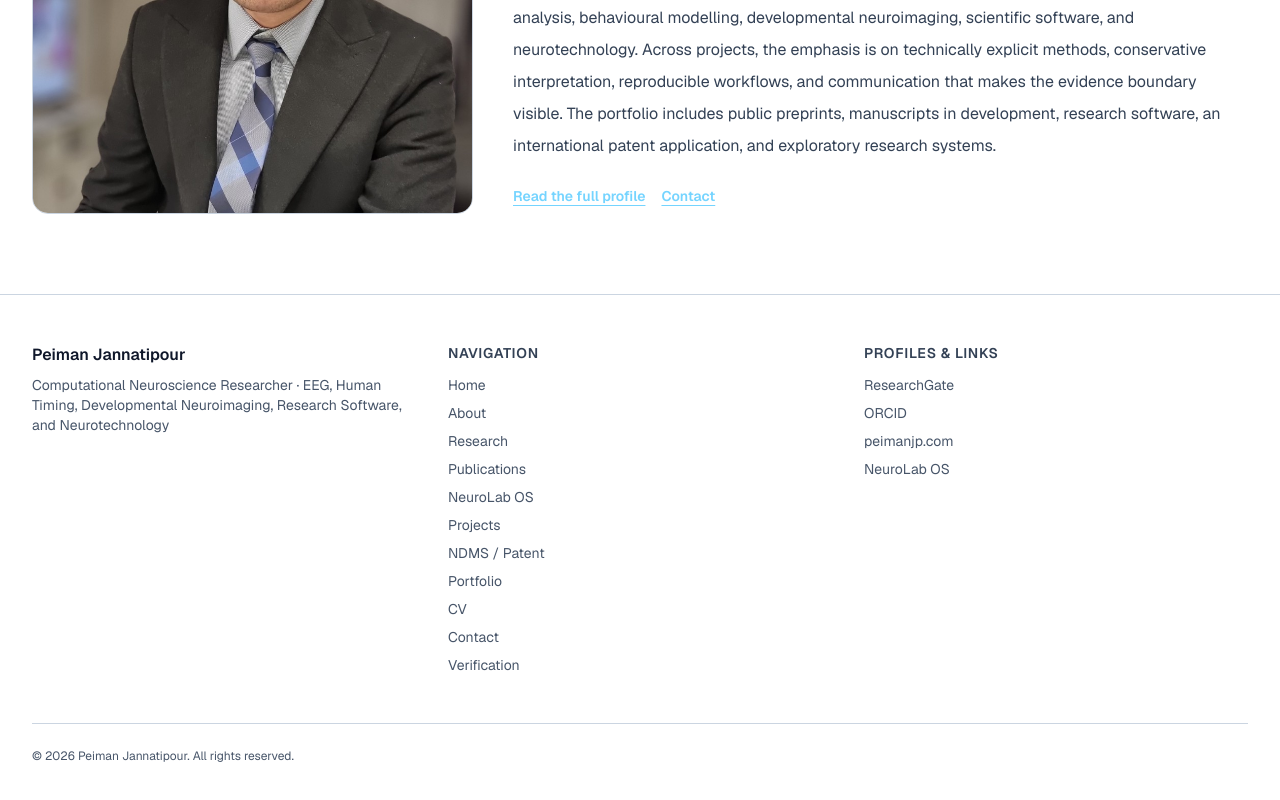
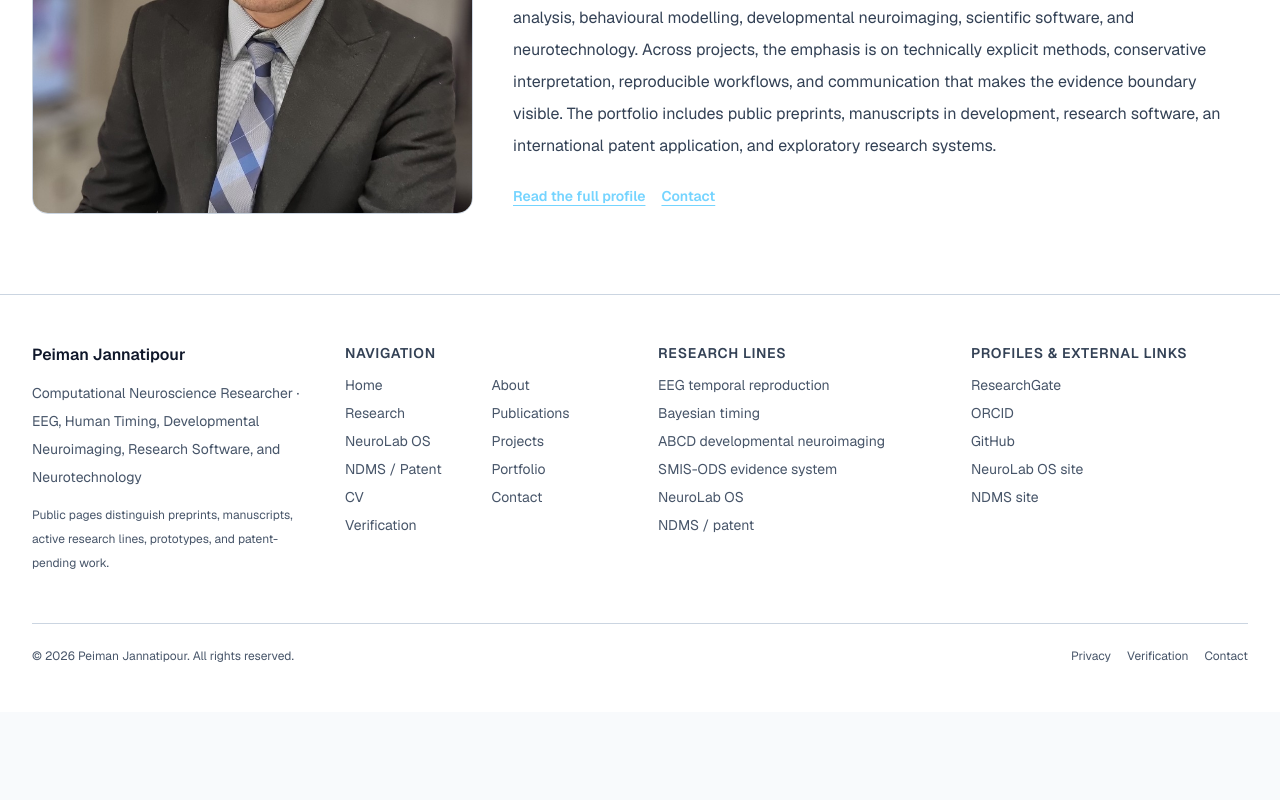
Before and after one commit to peimanjannatipour/peimanjp-, a Next.js app: page / in a window 1280 px wide. Shown: the part 4839-5639 px from the top of the page. After the commit the page ends 5551 px from the top, so only its background shows below. Built offline with nearby package versions, Linux system fonts and the light colour scheme.

Commit message:
Improve footer navigation, research discovery, privacy, and professional links

```diff
--- a/src/components/Footer.tsx
+++ b/src/components/Footer.tsx
@@ -5,81 +5,57 @@ export function Footer() {
   return (
     <footer className="border-t border-slate-800 bg-slate-950 py-12 text-slate-400">
       <div className="mx-auto max-w-7xl px-5 sm:px-8">
-        <div className="grid gap-8 md:grid-cols-3">
+        <div className="grid gap-9 md:grid-cols-2 xl:grid-cols-4">
           <div>
             <h2 className="text-base font-semibold text-white">{siteConfig.name}</h2>
-            <p className="mt-2 text-sm text-slate-400">{siteConfig.role}</p>
+            <p className="mt-3 text-sm leading-7 text-slate-400">{siteConfig.role}</p>
+            <p className="mt-3 text-xs leading-6 text-slate-500">
+              Public pages distinguish preprints, manuscripts, active research lines, prototypes, and patent-pending work.
+            </p>
           </div>
 
           <div>
-            <h3 className="text-sm font-semibold uppercase tracking-wider text-slate-300">
-              Navigation
-            </h3>
-            <ul className="mt-3 space-y-2 text-sm">
+            <h3 className="text-sm font-semibold uppercase tracking-wider text-slate-300">Navigation</h3>
+            <ul className="mt-3 grid grid-cols-2 gap-x-4 gap-y-2 text-sm">
               {navItems.map((item) => (
                 <li key={item.href}>
-                  <Link
-                    className="hover:text-white transition"
-                    href={item.href}
-                  >
-                    {item.label}
-                  </Link>
+                  <Link className="underline-offset-4 transition hover:text-white hover:underline" href={item.href}>{item.label}</Link>
                 </li>
               ))}
             </ul>
           </div>
 
           <div>
-            <h3 className="text-sm font-semibold uppercase tracking-wider text-slate-300">
-              Profiles & Links
-            </h3>
+            <h3 className="text-sm font-semibold uppercase tracking-wider text-slate-300">Research lines</h3>
             <ul className="mt-3 space-y-2 text-sm">
-              <li>
-                <a
-                  className="hover:text-white transition"
-                  href={externalLinks.researchGate.href}
-                  rel="noreferrer"
-                  target="_blank"
-                >
-                  ResearchGate
-                </a>
-              </li>
-              <li>
-                <a
-                  className="hover:text-white transition"
-                  href={externalLinks.orcid.href}
-                  rel="noreferrer"
-                  target="_blank"
-                >
-                  ORCID
-                </a>
-              </li>
-              <li>
-                <a
-                  className="hover:text-white transition"
-                  href={externalLinks.primarySite.href}
-                  rel="noreferrer"
-                  target="_blank"
-                >
-                  peimanjp.com
-                </a>
-              </li>
-              <li>
-                <a
-                  className="hover:text-white transition"
-                  href={externalLinks.neurolabOS.href}
-                  rel="noreferrer"
-                  target="_blank"
-                >
-                  NeuroLab OS
-                </a>
-              </li>
+              <li><Link className="underline-offset-4 hover:text-white hover:underline" href="/research/eeg-temporal-reproduction-bias">EEG temporal reproduction</Link></li>
+              <li><Link className="underline-offset-4 hover:text-white hover:underline" href="/research/bayesian-log-time-state-space-clock">Bayesian timing</Link></li>
+              <li><Link className="underline-offset-4 hover:text-white hover:underline" href="/research/abcd-developmental-neuroimaging">ABCD developmental neuroimaging</Link></li>
+              <li><Link className="underline-offset-4 hover:text-white hover:underline" href="/projects/smis-ods">SMIS-ODS evidence system</Link></li>
+              <li><Link className="underline-offset-4 hover:text-white hover:underline" href="/neurolab-os">NeuroLab OS</Link></li>
+              <li><Link className="underline-offset-4 hover:text-white hover:underline" href="/ndms">NDMS / patent</Link></li>
+            </ul>
+          </div>
+
+          <div>
+            <h3 className="text-sm font-semibold uppercase tracking-wider text-slate-300">Profiles & external links</h3>
+            <ul className="mt-3 space-y-2 text-sm">
+              <li><a className="underline-offset-4 hover:text-white hover:underline" href={externalLinks.researchGate.href} rel="noreferrer" target="_blank">ResearchGate</a></li>
+              <li><a className="underline-offset-4 hover:text-white hover:underline" href={externalLinks.orcid.href} rel="noreferrer" target="_blank">ORCID</a></li>
+              <li><a className="underline-offset-4 hover:text-white hover:underline" href={externalLinks.github.href} rel="noreferrer" target="_blank">GitHub</a></li>
+              <li><a className="underline-offset-4 hover:text-white hover:underline" href={externalLinks.neurolabOS.href} rel="noreferrer" target="_blank">NeuroLab OS site</a></li>
+              <li><a className="underline-offset-4 hover:text-white hover:underline" href={externalLinks.ndms.href} rel="noreferrer" target="_blank">NDMS site</a></li>
             </ul>
           </div>
         </div>
 
-        <div className="mt-12 border-t border-slate-800 pt-6 text-xs text-slate-500">
+        <div className="mt-12 flex flex-col gap-3 border-t border-slate-800 pt-6 text-xs text-slate-500 sm:flex-row sm:items-center sm:justify-between">
           <p>© {new Date().getFullYear()} {siteConfig.name}. All rights reserved.</p>
+          <div className="flex flex-wrap gap-4">
+            <Link className="underline-offset-4 hover:text-white hover:underline" href="/privacy">Privacy</Link>
+            <Link className="underline-offset-4 hover:text-white hover:underline" href="/verification">Verification</Link>
+            <Link className="underline-offset-4 hover:text-white hover:underline" href="/contact">Contact</Link>
+          </div>
         </div>
       </div>
     </footer>
```
